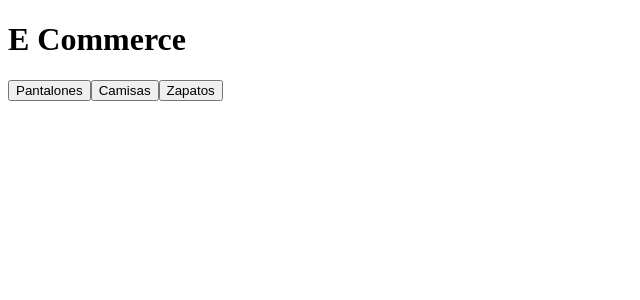
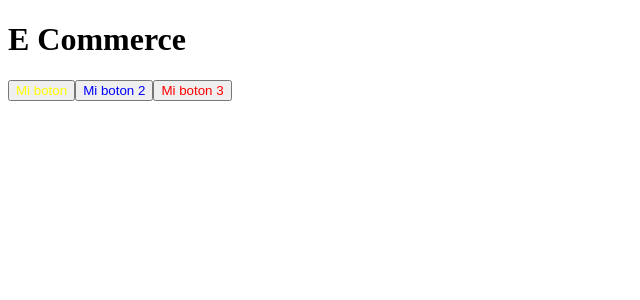
Before and after one commit to fabianmntsns/React-practice, a React (Vite) app in the folder react2024/: page / in a window 1280 px wide. Shown: the top 300 px of the page, without its empty margins (0-640 px from the left). Built offline with nearby package versions, Linux system fonts and the light colour scheme.

Commit message:
add component Button and using props

```diff
--- /dev/null
+++ b/react2024/src/components/Navbar/Button.jsx
@@ -0,0 +1,7 @@
+const Button = ({label, color}) => {
+    return (
+        <button style={{color:color}}>{label} </button>
+    )
+}
+
+export default Button
--- a/react2024/src/components/Navbar/Navbar.jsx
+++ b/react2024/src/components/Navbar/Navbar.jsx
@@ -1,12 +1,14 @@
+import Button from "./Button.jsx"
 
-const Navbar = () => {
+
+const Navbar = ({label, color}) => {
     return(
         <header>
             <h1>E Commerce</h1>
             <section>
-                <button> Pantalones</button>
-                <button> Camisas </button>
-                <button> Zapatos </button>
+                <Button label={"Mi boton"} color={"yellow"}/>
+                <Button label={"Mi boton 2"} color={"blue"}/>
+                <Button label={"Mi boton 3"} color={"red"}/>
             </section>
         </header>
     )
```
